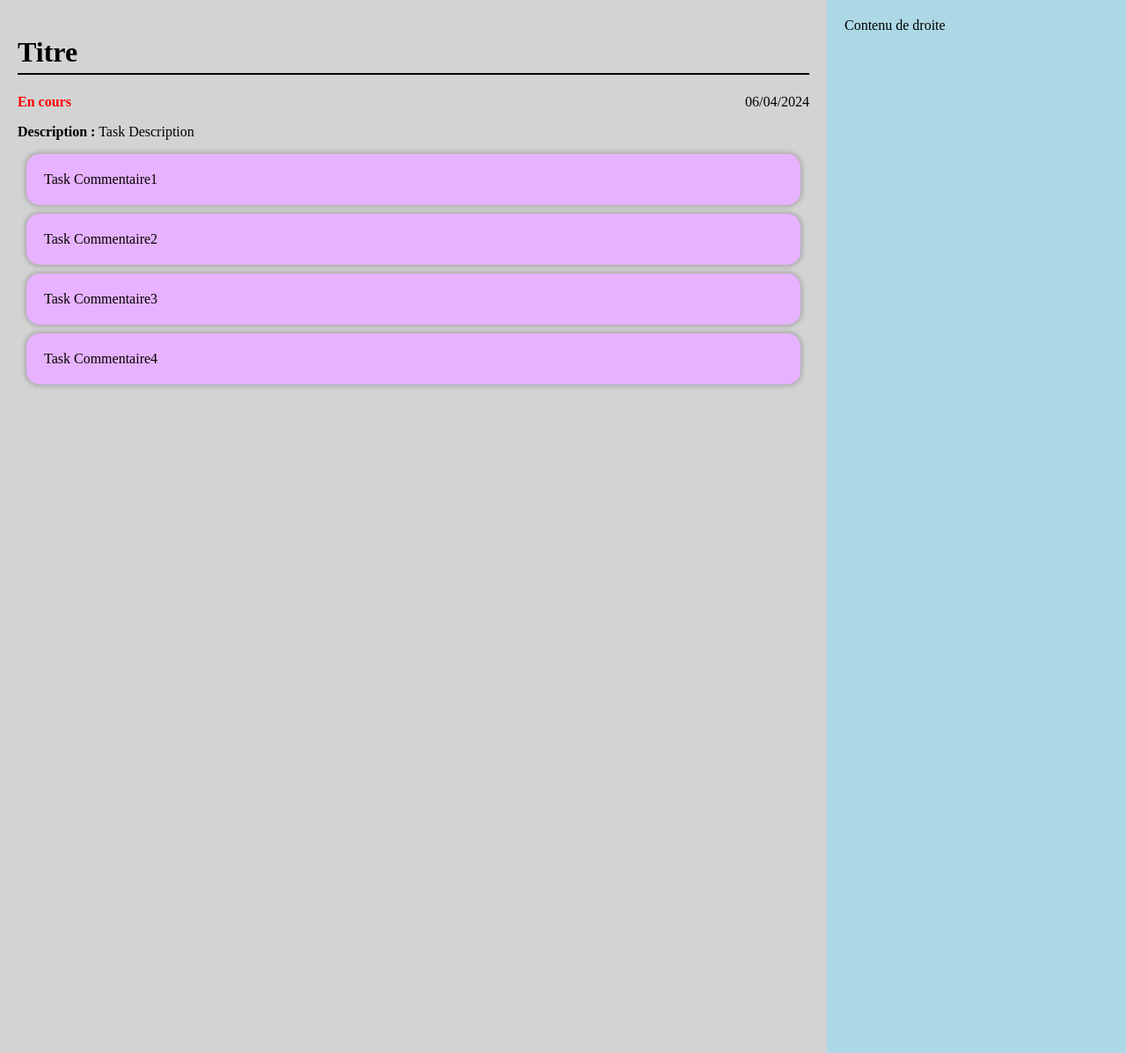
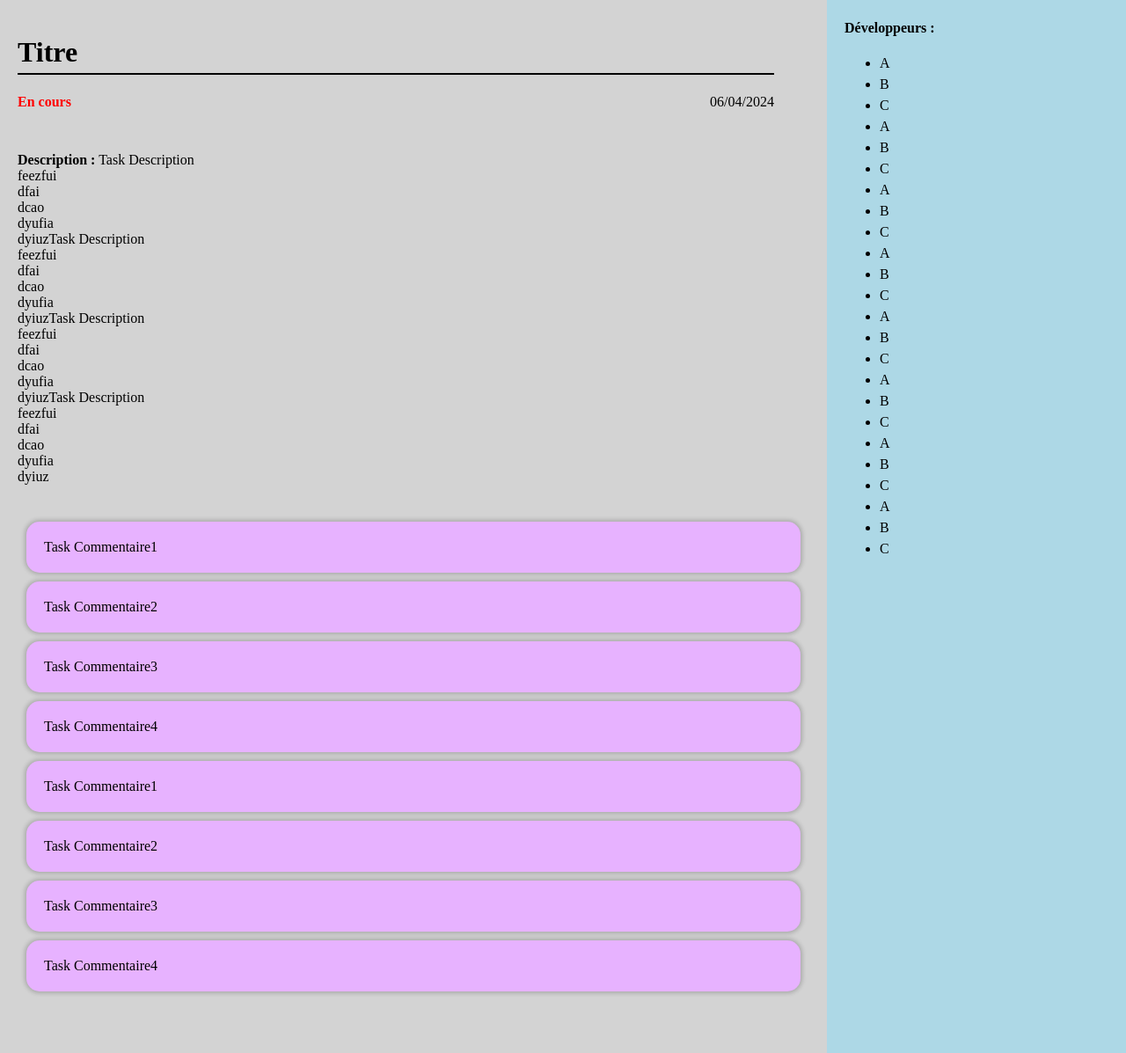
Before and after one commit to albane-dorin/IMTrello, a Flask app: page /popUpTask in a window 1280 px wide. Shown: the whole page at 88% size. Run offline with Flask 3, Linux system fonts and the light colour scheme.

Commit message:
il manque un truc à afficher dans le popup mais sinon ça fonctionne

```diff
--- a/app.py
+++ b/app.py
@@ -25,9 +25,9 @@ def view_popUp():
         'titreTache' : "Task Title",
         'status' : 'En cours',
         'endDate': "06/04/2024",
-        'developers' : ["A", "B", "C"],
-        'description' : "Task Description",
-        'commentaires' : ["Task Commentaire1", "Task Commentaire2", "Task Commentaire3", "Task Commentaire4"]
+        'developers' : ["A", "B", "C"]*8,
+        'description' : "Task Description<br>feezfui<br>dfai<br>dcao<br>dyufia<br>dyiuz"*4,
+        'commentaires' : ["Task Commentaire1", "Task Commentaire2", "Task Commentaire3", "Task Commentaire4"]*2
     }
     return render_template('popUpTask.html.jinja2', dataTask=dataTask)
 
--- a/static/css/popUpTask.css
+++ b/static/css/popUpTask.css
@@ -2,17 +2,35 @@ body, html {
     margin: 0;
     padding: 0;
     height: 100%;
-
+}
 
 .container {
     display: flex;
     height: 100%;
 }
 
-        .container2 {
+.containerStatusDate {
     display: flex;
     justify-content: space-between;
     align-items: center;
+}
+
+.containerUD {
+    display: flex;
+    flex-direction: column;
+    height: 100vh; /* Prend toute la hauteur de la fenêtre */
+}
+
+.containerPartieScroll {
+    flex: 1;
+    display: flex;
+    flex-direction: column;
+    /*height: 100vh; /* Prend toute la hauteur de la fenêtre */
+    overflow-y: auto;
+}
+
+.description{
+    /* flex : 1; */
 }
 
 .status {
@@ -24,6 +42,11 @@ body, html {
     font-weight: bold;
 }
 
+.commentairebox {
+    /* flex : 1;
+    overflow: auto; */
+}
+
 .commentaire {
     border-radius: 15px; /* Rayon du border-radius pour créer la forme "squircle" */
     background-color: #e7b2ff; /* Couleur de fond */
@@ -32,10 +55,18 @@ body, html {
     margin: 10px;
 }
 
+.partieFixe {
+    /*top: 20px; /* Adjust the top position as needed */
+    left: 20px; /* Adjust the left position as needed */
+    z-index: 1; /* Ensure the title stays above the scrollable content */
+    width: calc(100% - 40px);
+}
+
 .left {
     flex: 3;
     background-color: lightgray;
     padding: 20px;
+    overflow: auto;
 }
 
 .left h1 {
@@ -55,5 +86,6 @@ body, html {
     flex: 1;
     background-color: lightblue;
     padding: 20px;
+    line-height: 1.5;
+    overflow-y: auto;
 }
-}
--- a/templates/popUpTask.html.jinja2
+++ b/templates/popUpTask.html.jinja2
@@ -10,28 +10,39 @@
 <body>
     <div class="container">
         <div class="left">
+        <div class="containerUD">
+            <div class="partieFixe">
                 <h1>Titre</h1>
                 <p>
-                <div class="container2">
+                    <div class="containerStatusDate">
                     <div class="status" style="--status-color: {{dataTask.taskColor}}">{{ dataTask.status }}</div>
                     <div>{{ dataTask.endDate }}</div>
                     </div>
                 </p>
+            </div>
+            <div class="containerPartieScroll">
             <p>
                 <div class="description">
                     <span class="bold">Description :</span> {{ dataTask.description }}
                 </div>
             </p>
-            <p>
+            <div class = commentairebox>
                 {% for commentaire in dataTask.commentaires %}
                     <div class="commentaire">
                         {{ commentaire }}
                     </div>
                 {% endfor %}
-            </p>
+            </div>
+            </div>
+        </div>
         </div>
         <div class="right">
-            Contenu de droite
+            <span class="bold">Développeurs :</span>
+        <ul>
+            {% for developer in dataTask.developers %}
+            <li>{{developer}}</li>
+            {% endfor %}
+        </ul>
         </div>
     </div>
 </body>
```
Lines whose indentation alone changed are shown as unchanged.
